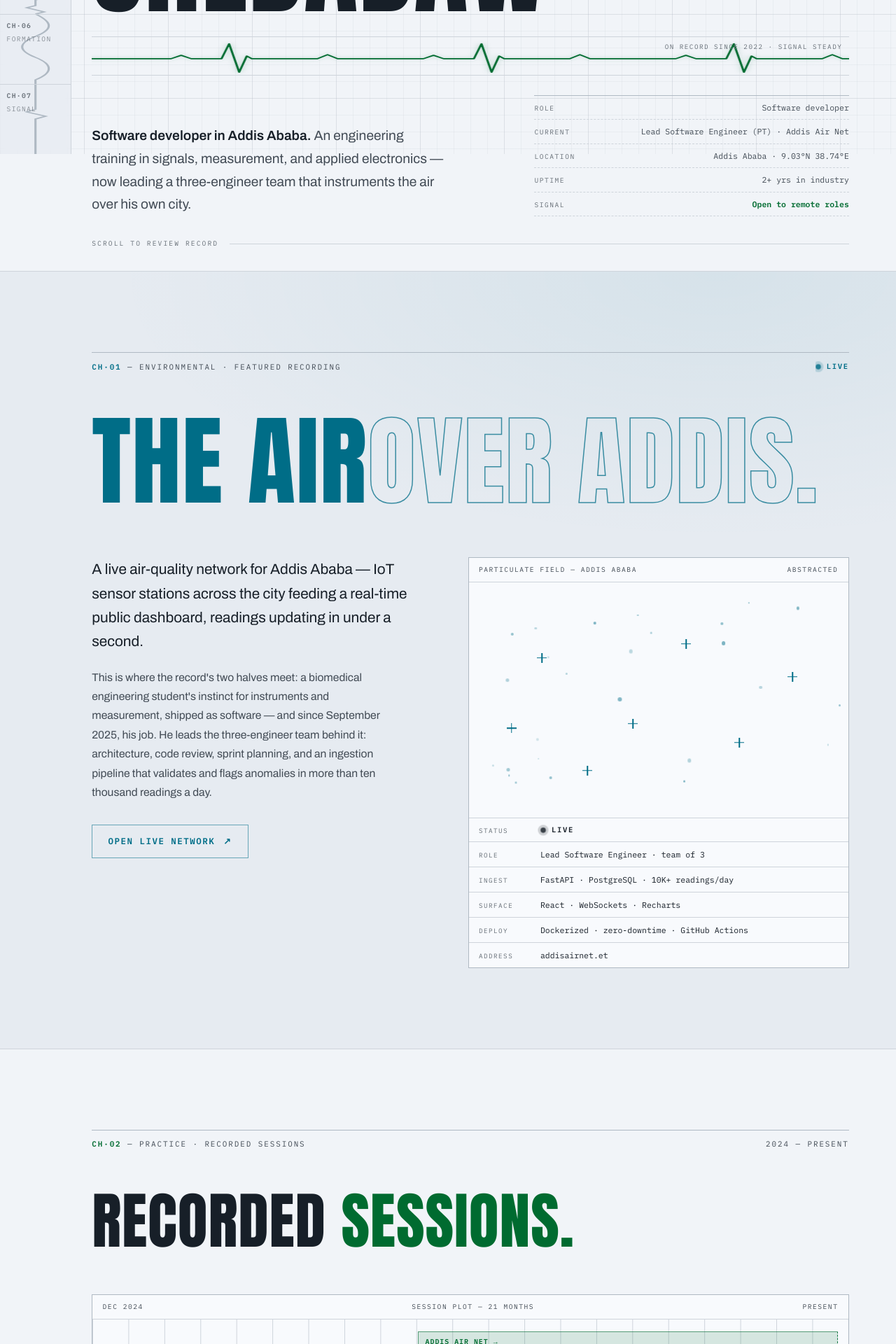
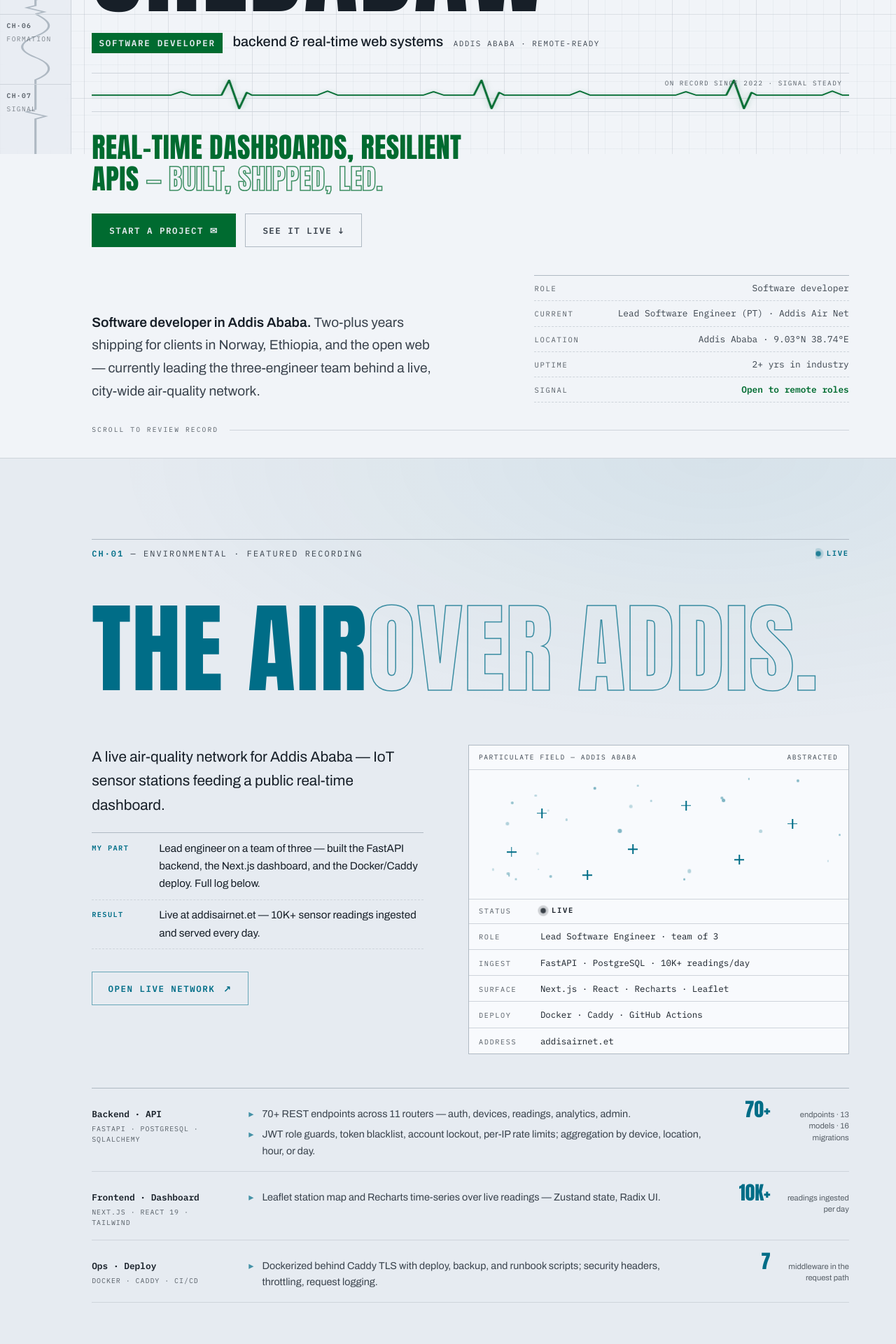
Before and after one commit to natinael96/portfolio, a Vue app: page / in a window 1280 px wide. Shown: the part 580-2500 px from the top of the page at 70% size. Built offline with nearby package versions, Linux system fonts and the light colour scheme.

Commit message:
refactor: update project descriptions and enhance layout for clarity and consistency

```diff
--- a/src/content/site.ts
+++ b/src/content/site.ts
@@ -122,23 +122,57 @@
   kicker: 'Addis Air Net · addisairnet.et',
   titleTop: 'The air',
   titleBottom: 'over Addis.',
-  dek: 'A live air-quality network for Addis Ababa — IoT sensor stations across the city feeding a real-time public dashboard, readings updating in under a second.',
+  dek: 'A live air-quality network for Addis Ababa — IoT sensor stations feeding a public real-time dashboard.',
+  part: 'Lead engineer on a team of three — built the FastAPI backend, the Next.js dashboard, and the Docker/Caddy deploy. Full log below.',
+  result: 'Live at addisairnet.et — 10K+ sensor readings ingested and served every day.',
   meta: [
     { key: 'Status', value: 'Live', live: true },
     { key: 'Role', value: 'Lead Software Engineer · team of 3' },
     { key: 'Ingest', value: 'FastAPI · PostgreSQL · 10K+ readings/day' },
-    { key: 'Surface', value: 'React · WebSockets · Recharts' },
-    { key: 'Deploy', value: 'Dockerized · zero-downtime · GitHub Actions' },
+    { key: 'Surface', value: 'Next.js · React · Recharts · Leaflet' },
+    { key: 'Deploy', value: 'Docker · Caddy · GitHub Actions' },
     { key: 'Address', value: 'addisairnet.et' },
   ],
   cta: 'Open live network',
+  /** Condensed build log — what was actually built, straight from the repo. */
+  log: [
+    {
+      id: 'backend',
+      area: 'Backend · API',
+      stack: 'FastAPI · PostgreSQL · SQLAlchemy',
+      points: [
+        '70+ REST endpoints across 11 routers — auth, devices, readings, analytics, admin.',
+        'JWT role guards, token blacklist, account lockout, per-IP rate limits; aggregation by device, location, hour, or day.',
+      ],
+      stat: { value: '70+', caption: 'endpoints · 13 models · 16 migrations' },
+    },
+    {
+      id: 'frontend',
+      area: 'Frontend · Dashboard',
+      stack: 'Next.js · React 19 · Tailwind',
+      points: [
+        'Leaflet station map and Recharts time-series over live readings — Zustand state, Radix UI.',
+      ],
+      stat: { value: '10K+', caption: 'readings ingested per day' },
+    },
+    {
+      id: 'ops',
+      area: 'Ops · Deploy',
+      stack: 'Docker · Caddy · CI/CD',
+      points: [
+        'Dockerized behind Caddy TLS with deploy, backup, and runbook scripts; security headers, throttling, request logging.',
+      ],
+      stat: { value: '7', caption: 'middleware in the request path' },
+    },
+  ],
 } as const
 
 /** CH·05 — the final-year project: literal vital signs. */
 export const vitals = {
   period: 'Feb 2026 — Jun 2026',
   dek: 'AI-based multi-sensor hypertension monitoring — the final-year project where the degree and the day job meet in one instrument.',
-  body: 'A five-layer system spanning ESP32 sensor firmware, edge preprocessing, a Python/scikit-learn prediction pipeline, and a real-time clinical dashboard built with React and Supabase — streaming sensor data at 250 Hz.',
+  part: 'Built the full five-layer chain — ESP32 sensor firmware, edge preprocessing, a Python/scikit-learn prediction pipeline, and a React + Supabase dashboard.',
+  result: 'Live sensor data streaming end-to-end at 250 Hz.',
   chain: [
     { code: 'L·01', name: 'Sensor firmware', detail: 'ESP32' },
     { code: 'L·02', name: 'Edge preprocessing', detail: '' },
@@ -155,9 +189,14 @@
   latin: 'Sinq',
   geez: 'ስንቅ',
   gloss: '“provisions for the road”',
-  dek: 'An offline Ethiopian Orthodox prayer book app for Android.',
+  dek: 'The Ethiopian Orthodox Book of Hours for Android — Amharic-first, fully offline.',
   period: 'Jul 2026 — Present',
-  body: 'Fully offline, built in Kotlin with Jetpack Compose and Material 3 — bookmarks, verse highlighting, habit streaks, and AlarmManager-scheduled prayer reminders.',
+  part: 'Designed and built solo in Kotlin & Jetpack Compose — the seven prayer hours plus the full Psalter, bookmarks, verse highlights, habit streaks, reminders, and a home-screen widget.',
+  result: 'Fully offline — no account, no network, no analytics — with ባሕረ ሓሳብ, the Ethiopian computus, placing the church year’s movable feasts on-device.',
+  stats: [
+    { value: '7+1', caption: 'canonical hours plus the Veil, with a time-of-day suggestion' },
+    { value: '150', caption: 'psalms — the full Psalter, with weekday reading divisions' },
+  ],
   searchTitle: 'Homophone-tolerant Amharic search',
   searchNote: 'Ge’ez script spells one sound several ways. The search engine folds phonetically equivalent characters, so any spelling of a word finds the prayer.',
   folds: [
--- a/src/monitor/SectionAir.vue
+++ b/src/monitor/SectionAir.vue
@@ -14,14 +14,16 @@
       <div class="m-air-grid">
         <div class="m-air-left">
           <p class="m-air-dek rv">{{ feature.dek }}</p>
-          <p class="m-air-body rv" style="--rv-d: 90ms">
-            This is where the record's two halves meet: a biomedical engineering
-            student's instinct for instruments and measurement, shipped as
-            software — and since September 2025, his job. He leads the
-            three-engineer team behind it: architecture, code review, sprint
-            planning, and an ingestion pipeline that validates and flags
-            anomalies in more than ten thousand readings a day.
-          </p>
+          <dl class="m-facts rv" style="--rv-d: 90ms">
+            <div>
+              <dt>My part</dt>
+              <dd>{{ feature.part }}</dd>
+            </div>
+            <div>
+              <dt>Result</dt>
+              <dd>{{ feature.result }}</dd>
+            </div>
+          </dl>
           <a
             :href="featureProject.demo"
             target="_blank"
@@ -68,6 +70,24 @@
           </div>
         </figure>
       </div>
+
+      <div class="m-airlog rv" style="--rv-d: 120ms">
+        <div v-for="row in feature.log" :key="row.id" class="m-airlog-row">
+          <div class="m-airlog-area">
+            <span class="m-airlog-name">{{ row.area }}</span>
+            <span class="m-airlog-stack">{{ row.stack }}</span>
+          </div>
+
+          <ul class="m-loglines">
+            <li v-for="point in row.points" :key="point">{{ point }}</li>
+          </ul>
+
+          <div class="m-airlog-stat">
+            <span class="m-airlog-stat-value">{{ row.stat.value }}</span>
+            <span class="m-airlog-stat-caption">{{ row.stat.caption }}</span>
+          </div>
+        </div>
+      </div>
     </div>
   </section>
 </template>
--- a/src/monitor/SectionSinq.vue
+++ b/src/monitor/SectionSinq.vue
@@ -15,7 +15,16 @@
       <div class="m-sinq-grid">
         <div>
           <p class="m-sinq-dek rv">{{ sinq.dek }}</p>
-          <p class="m-sinq-body rv" style="--rv-d: 90ms">{{ sinq.body }}</p>
+          <dl class="m-facts rv" style="--rv-d: 90ms">
+            <div>
+              <dt>My part</dt>
+              <dd>{{ sinq.part }}</dd>
+            </div>
+            <div>
+              <dt>Result</dt>
+              <dd>{{ sinq.result }}</dd>
+            </div>
+          </dl>
           <a
             :href="sinq.github"
             target="_blank"
@@ -38,6 +47,13 @@
           <p class="m-folds-note">{{ sinq.searchNote }}</p>
         </figure>
       </div>
+
+      <div class="m-sinq-stats rv" style="--rv-d: 200ms">
+        <div v-for="stat in sinq.stats" :key="stat.value" class="m-sinq-stat">
+          <span class="m-sinq-stat-value">{{ stat.value }}</span>
+          <span class="m-sinq-stat-caption">{{ stat.caption }}</span>
+        </div>
+      </div>
     </div>
   </section>
 </template>
--- a/src/monitor/SectionSubject.vue
+++ b/src/monitor/SectionSubject.vue
@@ -3,7 +3,7 @@
     <div>
       <div class="m-subject-top rv">
         <span>{{ monitorSubject.tag }}</span>
-        <span class="m-live" style="--m-tone: var(--mc-open)">Rec</span>
+        <span class="m-live" style="--m-tone: var(--mc-work)">Open to work</span>
       </div>
 
       <h1 class="m-display m-subject-name">
@@ -11,6 +11,12 @@
         <span class="l2 rv" style="--rv-d: 100ms">Mequanent</span>
         <span class="rv" style="--rv-d: 200ms">Shebabaw</span>
       </h1>
+
+      <p class="m-subject-role rv" style="--rv-d: 260ms">
+        <span class="m-subject-role-title">Software developer</span>
+        <span class="m-subject-role-what">backend &amp; real-time web systems</span>
+        <span class="m-subject-role-meta">Addis Ababa · remote-ready</span>
+      </p>
 
       <div class="m-heartline rv" style="--rv-d: 300ms" aria-hidden="true">
         <svg viewBox="0 0 1200 56" preserveAspectRatio="none">
@@ -21,12 +27,22 @@
         <span class="m-heartline-meta">{{ monitorSubject.since }} · signal steady</span>
       </div>
 
+      <p class="m-display m-subject-pitch rv" style="--m-tone: var(--mc-work); --rv-d: 340ms">
+        <span class="is-tone">Real-time dashboards, resilient APIs&nbsp;</span>
+        <span class="is-outline">— built, shipped, led.</span>
+      </p>
+
+      <div class="m-subject-ctas rv" style="--rv-d: 420ms">
+        <a class="m-cta-primary" :href="`mailto:${site.email}`">Start a project ✉</a>
+        <button type="button" class="m-cta-ghost" @click="seeWork">See it live ↓</button>
+      </div>
+
       <div class="m-subject-foot">
         <p class="m-subject-brief rv" style="--rv-d: 380ms">
           <strong>Software developer in Addis Ababa.</strong>
-          An engineering training in signals, measurement, and applied
-          electronics — now leading a three-engineer team that instruments
-          the air over his own city.
+          Two-plus years shipping for clients in Norway, Ethiopia, and the
+          open web — currently leading the three-engineer team behind a live,
+          city-wide air-quality network.
         </p>
 
         <dl class="m-readouts rv" style="--rv-d: 460ms">
@@ -48,7 +64,11 @@
 </template>
 
 <script setup lang="ts">
-import { monitorSubject } from '../content/site'
+import { monitorSubject, site } from '../content/site'
+
+const seeWork = () => {
+  document.getElementById('air')?.scrollIntoView({ behavior: 'smooth', block: 'start' })
+}
 
 /** One heartbeat every 200 units; two identical halves make the sweep seamless. */
 const unit = 'h56 l8,-5 l8,5 h24 l6,-22 l8,42 l6,-24 l4,4 h52 l8,-6 l8,6 h12'
--- a/src/monitor/SectionVitals.vue
+++ b/src/monitor/SectionVitals.vue
@@ -14,7 +14,16 @@
       <div class="m-vitals-grid">
         <div>
           <p class="m-vitals-dek rv">{{ vitals.dek }}</p>
-          <p class="m-vitals-body rv" style="--rv-d: 90ms">{{ vitals.body }}</p>
+          <dl class="m-facts rv" style="--rv-d: 90ms">
+            <div>
+              <dt>My part</dt>
+              <dd>{{ vitals.part }}</dd>
+            </div>
+            <div>
+              <dt>Result</dt>
+              <dd>{{ vitals.result }}</dd>
+            </div>
+          </dl>
 
           <a
             :href="vitals.github"
--- a/src/monitor/monitor.css
+++ b/src/monitor/monitor.css
@@ -12,8 +12,8 @@
   --m-line: oklch(0.32 0.02 250);
   --m-line-faint: oklch(0.25 0.018 252);
   --m-text: oklch(0.93 0.012 90);
-  --m-dim: oklch(0.64 0.015 250);
-  --m-faint: oklch(0.48 0.015 250);
+  --m-dim: oklch(0.7 0.015 250);
+  --m-faint: oklch(0.55 0.015 250);
 
   /* Channel tones */
   --mc-subject: oklch(0.93 0.012 90);
@@ -65,8 +65,8 @@
   --m-line: oklch(0.78 0.018 250);
   --m-line-faint: oklch(0.868 0.012 252);
   --m-text: oklch(0.235 0.022 255);
-  --m-dim: oklch(0.41 0.02 250);
-  --m-faint: oklch(0.54 0.016 250);
+  --m-dim: oklch(0.38 0.02 250);
+  --m-faint: oklch(0.48 0.016 250);
 
   --mc-subject: oklch(0.235 0.022 255);
   --mc-air: oklch(0.49 0.1 220);
@@ -138,7 +138,7 @@
   padding-top: 0.7rem;
   margin-bottom: clamp(2.25rem, 5vw, 3.75rem);
   font-family: var(--m-font-mono);
-  font-size: 0.68rem;
+  font-size: 0.74rem;
   letter-spacing: 0.18em;
   text-transform: uppercase;
   color: var(--m-dim);
@@ -174,6 +174,38 @@
 .m-display .is-outline {
   color: transparent;
   -webkit-text-stroke: 1.5px color-mix(in oklch, var(--m-tone, var(--m-text)) 75%, transparent);
+}
+
+/* Project fact rows — every project answers "my part" and "result" the same way. */
+.m-facts {
+  margin-top: 1.4rem;
+  border-top: 1px solid var(--m-line);
+  max-width: 54ch;
+}
+
+.m-facts > div {
+  display: grid;
+  grid-template-columns: 5rem minmax(0, 1fr);
+  gap: 1rem;
+  padding-block: 0.6rem;
+  border-bottom: 1px dashed var(--m-line-faint);
+}
+
+.m-facts dt {
+  padding-top: 0.25rem;
+  font-family: var(--m-font-mono);
+  font-size: 0.64rem;
+  font-weight: 600;
+  letter-spacing: 0.14em;
+  text-transform: uppercase;
+  color: var(--m-tone, var(--m-text));
+}
+
+.m-facts dd {
+  margin: 0;
+  font-size: 0.95rem;
+  line-height: 1.65;
+  color: var(--m-text);
 }
 
 /* Live dot */
@@ -470,6 +502,41 @@
   -webkit-text-stroke: 1.5px color-mix(in oklch, var(--m-text) 70%, transparent);
 }
 
+/* Role line — who/what in the first viewport: tag, specialty, metadata. */
+.m-subject-role {
+  margin-top: clamp(1.1rem, 2.5vh, 1.7rem);
+  display: flex;
+  flex-wrap: wrap;
+  align-items: baseline;
+  gap: 0.55rem 0.9rem;
+}
+
+.m-subject-role-title {
+  padding: 0.32rem 0.65rem;
+  background: var(--mc-work);
+  color: var(--m-bg-deep);
+  font-family: var(--m-font-mono);
+  font-size: 0.78rem;
+  font-weight: 600;
+  letter-spacing: 0.14em;
+  text-transform: uppercase;
+  white-space: nowrap;
+}
+
+.m-subject-role-what {
+  font-size: clamp(1.02rem, 1.9vw, 1.25rem);
+  font-weight: 500;
+  color: var(--m-text);
+}
+
+.m-subject-role-meta {
+  font-family: var(--m-font-mono);
+  font-size: 0.68rem;
+  letter-spacing: 0.14em;
+  text-transform: uppercase;
+  color: var(--m-dim);
+}
+
 /* The live trace crossing the masthead. */
 .m-heartline {
   position: relative;
@@ -510,7 +577,62 @@
   color: var(--m-faint);
 }
 
+/* The three-second pitch — what he builds, readable before the name sinks in. */
+.m-subject-pitch {
+  font-size: clamp(1.3rem, 3.6vw, 2.5rem);
+  line-height: 1.12;
+  max-width: 30ch;
+}
+
+.m-subject-ctas {
+  margin-top: clamp(1.4rem, 3.5vh, 2.25rem);
+  display: flex;
+  flex-wrap: wrap;
+  gap: 0.85rem;
+}
+
+.m-cta-primary,
+.m-cta-ghost {
+  display: inline-flex;
+  align-items: center;
+  gap: 0.6rem;
+  padding: 0.85rem 1.5rem;
+  font-family: var(--m-font-mono);
+  font-size: 0.78rem;
+  font-weight: 600;
+  letter-spacing: 0.12em;
+  text-transform: uppercase;
+  cursor: pointer;
+  transition:
+    background-color 0.25s var(--m-ease),
+    border-color 0.25s var(--m-ease),
+    color 0.25s var(--m-ease);
+}
+
+.m-cta-primary {
+  border: 1px solid var(--mc-work);
+  background: var(--mc-work);
+  color: var(--m-bg-deep);
+}
+
+.m-cta-primary:hover {
+  background: transparent;
+  color: var(--mc-work);
+}
+
+.m-cta-ghost {
+  border: 1px solid var(--m-line);
+  background: transparent;
+  color: var(--m-dim);
+}
+
+.m-cta-ghost:hover {
+  border-color: var(--mc-work);
+  color: var(--mc-work);
+}
+
 .m-subject-foot {
+  margin-top: clamp(2rem, 5vh, 3.25rem);
   display: grid;
   grid-template-columns: 1fr;
   gap: 1.5rem;
@@ -548,13 +670,13 @@
   gap: 1.25rem;
   padding-block: 0.5rem;
   border-bottom: 1px dashed var(--m-line-faint);
-  font-size: 0.72rem;
+  font-size: 0.8rem;
 }
 
 .m-readout dt {
   letter-spacing: 0.16em;
   text-transform: uppercase;
-  font-size: 0.6rem;
+  font-size: 0.66rem;
   color: var(--m-faint);
   white-space: nowrap;
 }
@@ -628,14 +750,6 @@
   line-height: 1.65;
   max-width: 42ch;
   color: var(--m-text);
-}
-
-.m-air-body {
-  margin-top: 1.25rem;
-  font-size: 0.98rem;
-  line-height: 1.75;
-  max-width: 46ch;
-  color: var(--m-dim);
 }
 
 .m-air-cta {
@@ -689,7 +803,7 @@
 
 .m-airfield-canvas {
   position: relative;
-  height: clamp(15rem, 30vw, 21rem);
+  height: clamp(8.5rem, 15vw, 11.5rem);
   overflow: hidden;
 }
 
@@ -736,13 +850,89 @@
   font-family: var(--m-font-mono);
 }
 
+/* Condensed build log — one tight row per subsystem. */
+.m-airlog {
+  margin-top: clamp(2rem, 4.5vw, 3rem);
+  border-top: 1px solid var(--m-line);
+}
+
+.m-airlog-row {
+  display: grid;
+  grid-template-columns: 1fr;
+  gap: 0.65rem;
+  padding-block: 1rem;
+  border-bottom: 1px solid var(--m-line-faint);
+}
+
+@media (min-width: 900px) {
+  .m-airlog-row {
+    grid-template-columns: minmax(0, 12rem) minmax(0, 1fr) minmax(0, 11rem);
+    gap: 2rem;
+    align-items: baseline;
+  }
+}
+
+.m-airlog-area {
+  display: flex;
+  flex-direction: column;
+  gap: 0.3rem;
+}
+
+.m-airlog-name {
+  font-family: var(--m-font-mono);
+  font-size: 0.8rem;
+  font-weight: 600;
+  color: var(--m-text);
+}
+
+.m-airlog-stack {
+  font-family: var(--m-font-mono);
+  font-size: 0.62rem;
+  letter-spacing: 0.1em;
+  text-transform: uppercase;
+  color: var(--m-faint);
+}
+
+.m-airlog .m-loglines {
+  gap: 0.35rem;
+  max-width: none;
+  font-size: 0.9rem;
+}
+
+.m-airlog-stat {
+  display: flex;
+  align-items: baseline;
+  gap: 0.6rem;
+}
+
+@media (min-width: 900px) {
+  .m-airlog-stat {
+    justify-content: flex-end;
+    text-align: right;
+  }
+}
+
+.m-airlog-stat-value {
+  font-family: var(--m-font-display);
+  font-size: 1.7rem;
+  line-height: 1;
+  color: var(--m-tone, var(--m-text));
+}
+
+.m-airlog-stat-caption {
+  font-size: 0.7rem;
+  line-height: 1.45;
+  color: var(--m-faint);
+  max-width: 16ch;
+}
+
 .m-airfield-row {
   display: flex;
   align-items: baseline;
   gap: 1rem;
   padding: 0.55rem 0.9rem;
   border-bottom: 1px solid var(--m-line-faint);
-  font-size: 0.72rem;
+  font-size: 0.78rem;
 }
 
 .m-airfield-row:last-child {
@@ -752,7 +942,7 @@
 .m-airfield-key {
   width: 4.5rem;
   flex-shrink: 0;
-  font-size: 0.58rem;
+  font-size: 0.64rem;
   letter-spacing: 0.16em;
   text-transform: uppercase;
   color: var(--m-faint);
@@ -795,14 +985,6 @@
   line-height: 1.65;
   max-width: 44ch;
   color: var(--m-text);
-}
-
-.m-vitals-body {
-  margin-top: 1.25rem;
-  font-size: 0.95rem;
-  line-height: 1.75;
-  max-width: 48ch;
-  color: var(--m-dim);
 }
 
 .m-vitals-link {
@@ -874,14 +1056,14 @@
 .m-chain-code {
   flex-shrink: 0;
   font-family: var(--m-font-mono);
-  font-size: 0.6rem;
+  font-size: 0.66rem;
   font-weight: 600;
   letter-spacing: 0.12em;
   color: var(--mc-vitals);
 }
 
 .m-chain-name {
-  font-size: 0.9rem;
+  font-size: 0.95rem;
   font-weight: 500;
   color: var(--m-text);
 }
@@ -889,7 +1071,7 @@
 .m-chain-detail {
   margin-left: auto;
   font-family: var(--m-font-mono);
-  font-size: 0.62rem;
+  font-size: 0.68rem;
   letter-spacing: 0.1em;
   text-transform: uppercase;
   text-align: right;
@@ -911,7 +1093,7 @@
 }
 
 .m-rate-caption {
-  font-size: 0.76rem;
+  font-size: 0.82rem;
   line-height: 1.5;
   color: var(--m-faint);
   max-width: 22ch;
@@ -955,7 +1137,7 @@
 .m-sinq-gloss {
   margin-top: 0.75rem;
   font-family: var(--m-font-mono);
-  font-size: 0.76rem;
+  font-size: 0.82rem;
   font-style: italic;
   color: var(--m-dim);
 }
@@ -980,14 +1162,6 @@
   line-height: 1.65;
   color: var(--m-text);
   max-width: 40ch;
-}
-
-.m-sinq-body {
-  margin-top: 1.1rem;
-  font-size: 0.95rem;
-  line-height: 1.75;
-  max-width: 46ch;
-  color: var(--m-dim);
 }
 
 .m-sinq-link {
@@ -1054,9 +1228,43 @@
 
 .m-folds-note {
   padding: 0.85rem 0.9rem;
-  font-size: 0.8rem;
+  font-size: 0.88rem;
   line-height: 1.6;
   color: var(--m-faint);
+}
+
+/* Sinq quick numbers — the scale of the thing at a glance. */
+.m-sinq-stats {
+  margin-top: clamp(2rem, 4.5vw, 3rem);
+  border-top: 1px solid var(--m-line);
+  padding-top: 1.4rem;
+  display: grid;
+  grid-template-columns: 1fr;
+  gap: 1.5rem;
+}
+
+@media (min-width: 768px) {
+  .m-sinq-stats {
+    grid-template-columns: repeat(2, 1fr);
+    gap: 2.5rem;
+  }
+}
+
+.m-sinq-stat-value {
+  display: block;
+  font-family: var(--m-font-display);
+  font-size: clamp(2.2rem, 4vw, 3.2rem);
+  line-height: 1;
+  color: var(--mc-sinq);
+}
+
+.m-sinq-stat-caption {
+  display: block;
+  margin-top: 0.5rem;
+  font-size: 0.82rem;
+  line-height: 1.55;
+  color: var(--m-dim);
+  max-width: 26ch;
 }
 
 /* ── CH·03 — Practice (recorded sessions) ───────────────────────────────── */
@@ -1158,7 +1366,7 @@
 
 .m-session-period {
   font-family: var(--m-font-mono);
-  font-size: 0.78rem;
+  font-size: 0.84rem;
   font-weight: 600;
   color: var(--m-text);
 }
@@ -1166,7 +1374,7 @@
 .m-session-loc {
   margin-top: 0.4rem;
   font-family: var(--m-font-mono);
-  font-size: 0.6rem;
+  font-size: 0.66rem;
   letter-spacing: 0.16em;
   text-transform: uppercase;
   color: var(--m-faint);
@@ -1184,8 +1392,8 @@
   margin-top: 0.2rem;
   margin-bottom: 0.9rem;
   font-family: var(--m-font-mono);
-  font-size: 0.72rem;
-  color: var(--mc-work);
+  font-size: 0.78rem;
+  color: var(--m-tone, var(--mc-work));
 }
 
 .m-session-org a:hover {
@@ -1201,7 +1409,7 @@
   flex-direction: column;
   gap: 0.45rem;
   max-width: 58ch;
-  font-size: 0.92rem;
+  font-size: 0.95rem;
   line-height: 1.65;
   color: var(--m-dim);
 }
@@ -1215,7 +1423,7 @@
   content: '▸';
   position: absolute;
   left: 0;
-  color: color-mix(in oklch, var(--mc-work) 70%, transparent);
+  color: color-mix(in oklch, var(--m-tone, var(--mc-work)) 70%, transparent);
 }
 
 .m-session-stat {
@@ -1233,13 +1441,13 @@
   font-family: var(--m-font-display);
   font-size: clamp(2.6rem, 4.5vw, 3.8rem);
   line-height: 1;
-  color: var(--mc-work);
+  color: var(--m-tone, var(--mc-work));
 }
 
 .m-session-stat-caption {
   display: block;
   margin-top: 0.5rem;
-  font-size: 0.74rem;
+  font-size: 0.8rem;
   line-height: 1.5;
   color: var(--m-faint);
 }
@@ -1342,7 +1550,7 @@
   align-items: baseline;
   padding-block: 0.55rem;
   border-bottom: 1px dashed var(--m-line-faint);
-  font-size: 0.85rem;
+  font-size: 0.9rem;
   color: var(--m-dim);
 }
 
@@ -1392,13 +1600,13 @@
 .m-cal-cert-role {
   margin-top: 0.15rem;
   font-family: var(--m-font-mono);
-  font-size: 0.68rem;
+  font-size: 0.74rem;
   color: var(--mc-form);
 }
 
 .m-cal-cert-note {
   margin-top: 0.6rem;
-  font-size: 0.85rem;
+  font-size: 0.9rem;
   line-height: 1.6;
   color: var(--m-dim);
   max-width: 40ch;
@@ -1439,7 +1647,7 @@
 
 .m-archive-dek {
   margin-top: 1.25rem;
-  font-size: 0.98rem;
+  font-size: 1rem;
   line-height: 1.7;
   max-width: 52ch;
   color: var(--m-dim);
@@ -1481,7 +1689,7 @@
   align-items: center;
   gap: 0.6rem;
   font-family: var(--m-font-mono);
-  font-size: 0.62rem;
+  font-size: 0.66rem;
   font-weight: 600;
   color: var(--mc-arch);
 }
@@ -1497,7 +1705,7 @@
 
 .m-rack-name {
   font-family: var(--m-font-mono);
-  font-size: 0.86rem;
+  font-size: 0.92rem;
   font-weight: 600;
   color: var(--m-text);
 }
@@ -1513,7 +1721,7 @@
 }
 
 .m-rack-desc {
-  font-size: 0.85rem;
+  font-size: 0.92rem;
   line-height: 1.6;
   color: var(--m-dim);
   max-width: 52ch;
@@ -1522,7 +1730,7 @@
 .m-rack-stack {
   margin-top: 0.35rem;
   font-family: var(--m-font-mono);
-  font-size: 0.6rem;
+  font-size: 0.66rem;
   letter-spacing: 0.12em;
   text-transform: uppercase;
   color: color-mix(in oklch, var(--mc-arch) 70%, var(--m-faint));
@@ -1607,7 +1815,7 @@
 
 .m-inventory-cat {
   font-family: var(--m-font-mono);
-  font-size: 0.62rem;
+  font-size: 0.68rem;
   font-weight: 600;
   letter-spacing: 0.14em;
   text-transform: uppercase;
@@ -1629,7 +1837,7 @@
   border: 1px solid var(--m-line);
   background: var(--m-bg-raise);
   font-family: var(--m-font-mono);
-  font-size: 0.78rem;
+  font-size: 0.82rem;
   font-weight: 500;
   color: var(--m-text);
   transition:
@@ -1692,7 +1900,7 @@
 }
 
 .m-open-note {
-  font-size: 0.95rem;
+  font-size: 1rem;
   line-height: 1.7;
   max-width: 38ch;
   color: var(--m-dim);
@@ -1729,7 +1937,7 @@
 }
 
 .m-chan-slug {
-  font-size: 0.78rem;
+  font-size: 0.84rem;
   color: var(--m-dim);
   overflow: hidden;
   text-overflow: ellipsis;
@@ -1760,7 +1968,7 @@
   flex-direction: column;
   gap: 0.9rem;
   font-family: var(--m-font-mono);
-  font-size: 0.62rem;
+  font-size: 0.68rem;
   letter-spacing: 0.06em;
   color: var(--m-faint);
 }
```
